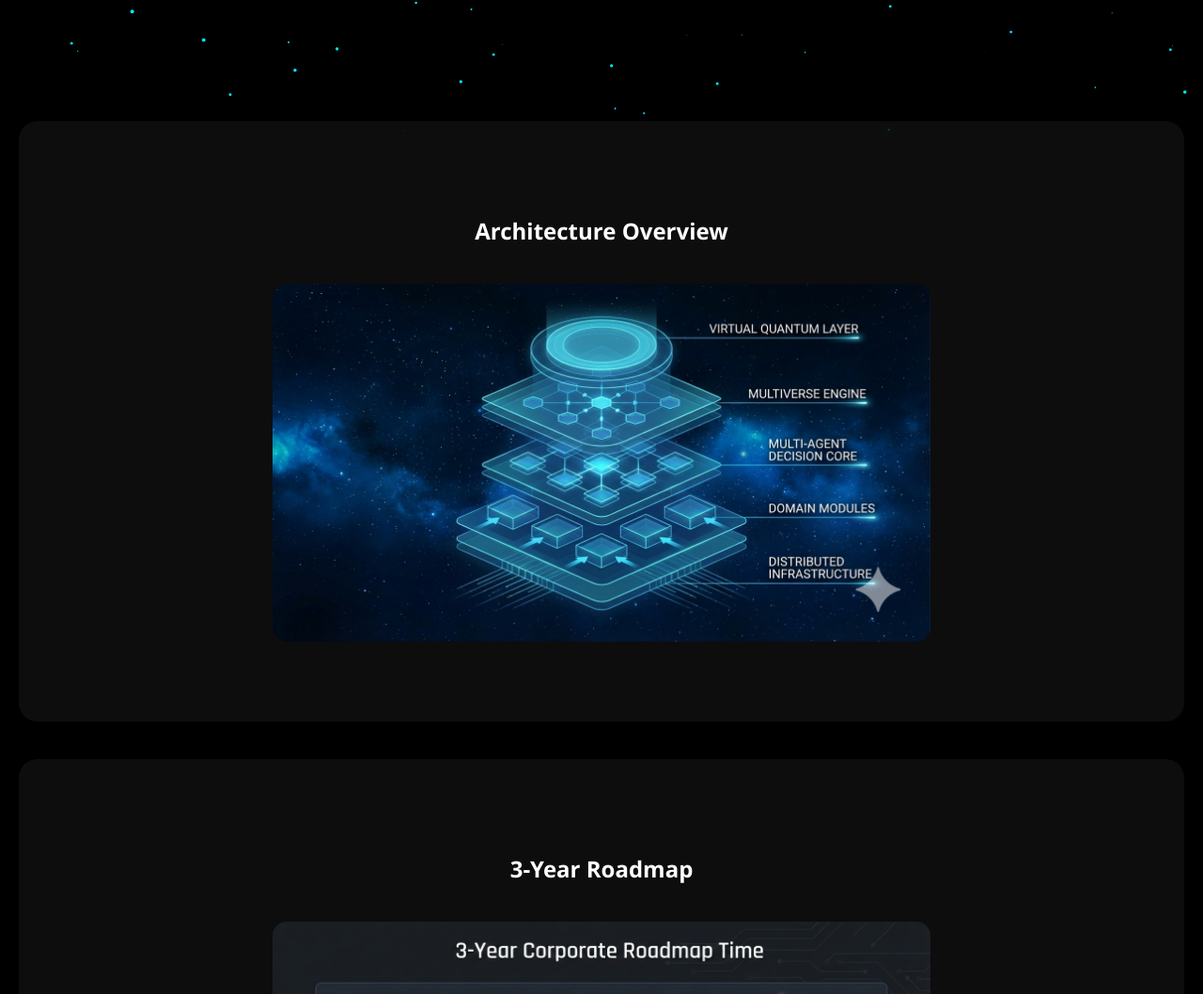
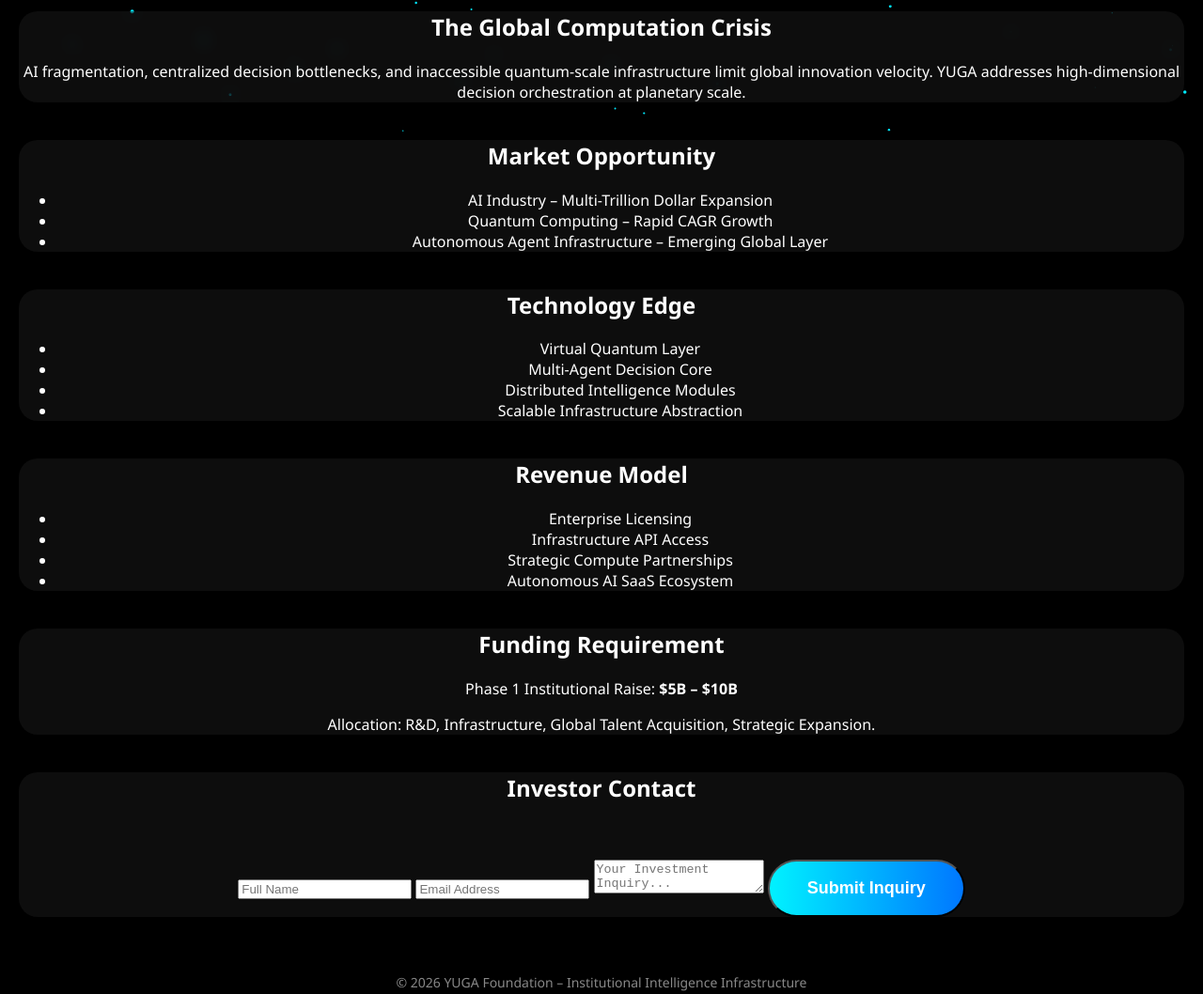
Before and after one commit to victorychandhru/YUGA-Whitepapaer, a plain HTML site: page index.html in a window 1280 px wide. Shown: the part 651-1709 px from the top of the page at 94% size. Drawn offline with Linux system fonts and the light colour scheme.

Commit message:
Revise title and expand content sections in index.html
Updated the title and added new sections to enhance content and structure.

```diff
--- a/index.html
+++ b/index.html
@@ -3,7 +3,7 @@
 <head>
 <meta charset="UTF-8">
 <meta name="viewport" content="width=device-width, initial-scale=1.0">
-<title>YUGA v1.0</title>
+<title>YUGA v1.0 – Institutional Investor Edition</title>
 <link rel="stylesheet" href="style.css">
 </head>
 
@@ -11,51 +11,80 @@
 
 <canvas id="galaxy"></canvas>
 
-<div class="content">
+<div class="container">
 
 <section class="hero">
+<img src="logo.png" class="logo">
+<h1>YUGA v1.0</h1>
+<h2>Where Infinite Possibilities Become Computable</h2>
+<p class="subtitle">Virtual Quantum-Inspired Multiverse Intelligence Platform</p>
+<a href="yuga_whitepaper_v1.0.pdf" class="btn">Download Whitepaper</a>
+</section>
 
-<img src="logo.png" class="logo" alt="YUGA Logo">
+<section class="glass">
+<h2>The Global Computation Crisis</h2>
+<p>AI fragmentation, centralized decision bottlenecks, and inaccessible quantum-scale infrastructure limit global innovation velocity. YUGA addresses high-dimensional decision orchestration at planetary scale.</p>
+</section>
 
-<h1 class="title">YUGA v1.0</h1>
+<section class="glass">
+<h2>Market Opportunity</h2>
+<ul>
+<li>AI Industry – Multi-Trillion Dollar Expansion</li>
+<li>Quantum Computing – Rapid CAGR Growth</li>
+<li>Autonomous Agent Infrastructure – Emerging Global Layer</li>
+</ul>
+</section>
 
-<h2 class="tagline">
-Where Infinite Possibilities Become Computable
-</h2>
+<section class="glass">
+<h2>Technology Edge</h2>
+<ul>
+<li>Virtual Quantum Layer</li>
+<li>Multi-Agent Decision Core</li>
+<li>Distributed Intelligence Modules</li>
+<li>Scalable Infrastructure Abstraction</li>
+</ul>
+</section>
 
-<p class="subtitle">
-Virtual Quantum-Inspired Multiverse Intelligence Platform
-</p>
+<section class="glass">
+<h2>Revenue Model</h2>
+<ul>
+<li>Enterprise Licensing</li>
+<li>Infrastructure API Access</li>
+<li>Strategic Compute Partnerships</li>
+<li>Autonomous AI SaaS Ecosystem</li>
+</ul>
+</section>
 
-<a href="yuga_whitepaper_v1.0.pdf" class="btn" download>
-Download Whitepaper
-</a>
+<section class="glass">
+<h2>Funding Requirement</h2>
+<p>Phase 1 Institutional Raise: <strong>$5B – $10B</strong></p>
+<p>Allocation: R&D, Infrastructure, Global Talent Acquisition, Strategic Expansion.</p>
+</section>
+
+<section class="glass contact">
+<h2>Investor Contact</h2>
+
+<form action="https://formspree.io/f/YOUR_FORM_ID" method="POST">
+
+<input type="text" name="name" placeholder="Full Name" required>
+
+<input type="email" name="email" placeholder="Email Address" required>
+
+<textarea name="message" placeholder="Your Investment Inquiry..." required></textarea>
+
+<button type="submit" class="btn">Submit Inquiry</button>
+
+</form>
 
 </section>
 
-<section class="section glass">
-<h2>Architecture Overview</h2>
-<img src="architecture.png" class="preview">
-</section>
-
-<section class="section glass">
-<h2>3-Year Roadmap</h2>
-<img src="roadmap.png" class="preview">
-</section>
-
-<section class="section founder glass">
-<img src="ceo.jpg" class="ceo">
-<h3>SEKAR DURAISAMY</h3>
-<p>Founder & CEO – YUGA Foundation</p>
-<p>victorychandhru@gmail.com</p>
-</section>
-
 <footer>
-© 2026 YUGA Foundation
+© 2026 YUGA Foundation – Institutional Intelligence Infrastructure
 </footer>
 
 </div>
 
 <script src="script.js"></script>
+
 </body>
 </html>
```
